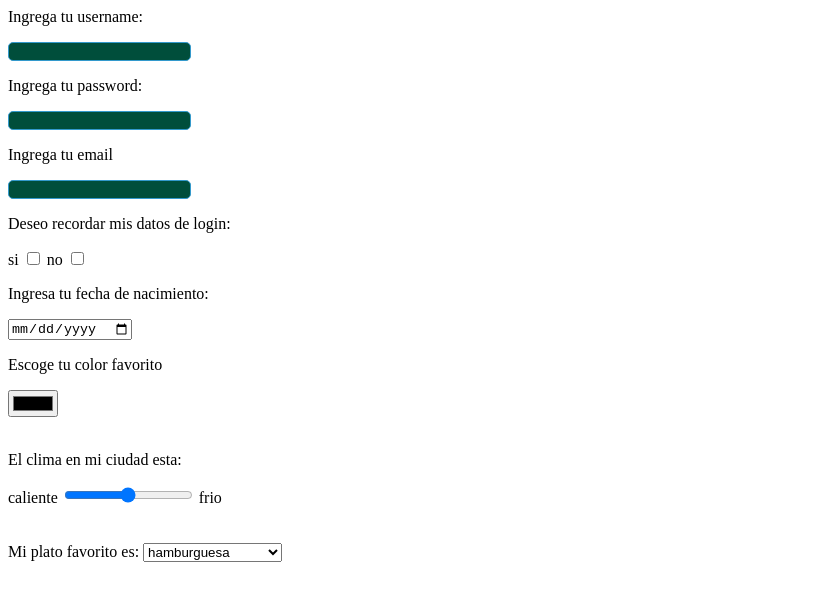
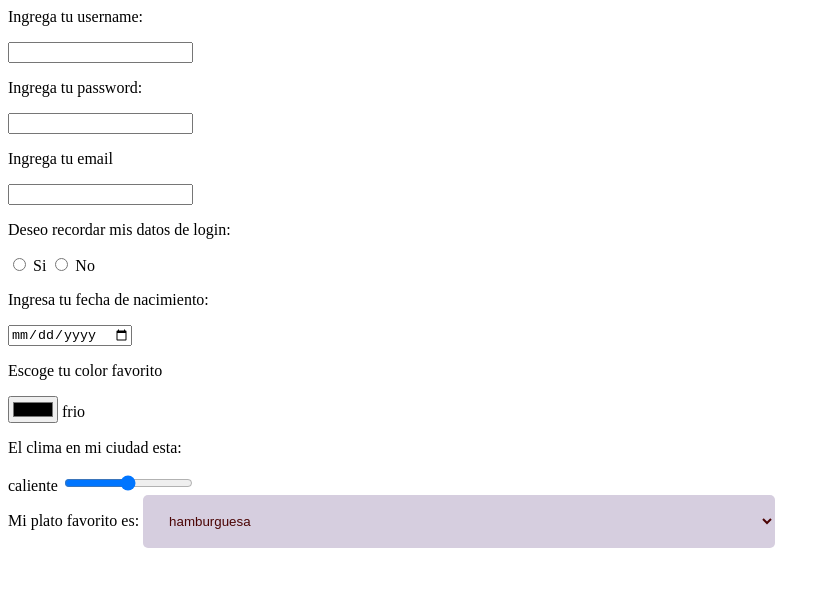
Before and after one commit to marcelaocampo/Challenge, a website: page index.html in a window 1280 px wide. Shown: the whole page, without its empty margins (0-830 px from the left). Drawn offline with Linux system fonts and the light colour scheme.

Commit message:
Actualizacion

```diff
--- a/index.html
+++ b/index.html
@@ -2,64 +2,72 @@
 input podemos sobre escribir esa propiedad, para que se renderice
 cada input en una linea distinta -->
 <style>
-  input {
-    /* intenta quitar esta regla y veras como se acomodan los inputs
-    uno al lado del otro */
-    display: block;
-  }
+ input[type=text]:focus {
+    background-color: #f1eff3;
+}
   /* creamos la clase inline-element para especificar que estos elementos
   deberán de estar en linea uno al lado del otro */
   .inline-element {
     display: inline;
   }
 
-   .outlinenone {
-     outline: none;
-     background-color: rgb(0, 78, 59);
-     border-radius: 5px;
-     border: 1px solid #39c;
-   }
+  input[type=password]:focus {
+    background-color: #f1eff3;
+}
+select {
+    width: 50%;
+    padding: 18px 22px;
+    border: none;
+    border-radius: 5px;
+    color: rgb(75, 4, 4);
+    background-color: #d6cedf;
+}
 
-
+input[type=radio]:checked {
+    background-color:#06F;
+    border-left-color:#06F;
+    border-right-color:#06F;
+}
 </style>
 
 <!-- La etiqueta <form> es opcional en ciertos casos, acá la hemos omitido
 para que veas que el HTML es muy permisivo en estos casos. -->
 
 <p>Ingrega tu username:</p>
-<input type="textInput"  class="outlinenone"  />
+<input type="text" class="" />
 
 <p>Ingrega tu password:</p>
-<input type="password" class="outlinenone" />
+<input type="password" />
+
 
 <p>Ingrega tu email</p>
-<input type="email"  class="outlinenone"/>
+<input type="email" />
 
 <p>Deseo recordar mis datos de login:</p>
-si <input class="inline-element" type="checkbox" /> no
-<input class="inline-element" type="checkbox" />
+<input type="radio" name="my-input" id="yes">
+<label for="yes">Si</label>
+
+<input type="radio" name="my-input" id="no">
+<label for="no">No</label>
 
 <p>Ingresa tu fecha de nacimiento:</p>
 <input type="date" />
 
 <p>Escoge tu color favorito</p>
 <input type="color" />
+<span class="inline-element">frio</span>
 
 <!-- con la etiqueta <br> podemos hacer un espacio en blanco -->
 <br />
-
 <p>El clima en mi ciudad esta:</p>
 
 <span class="inline-element">caliente</span>
 <input class="inline-element" type="range" />
-<span class="inline-element">frio</span>
-
-<br />
-<br />
 <br />
 
 <!-- también podemos usar etiqueta span para almacenar texto -->
 <span>Mi plato favorito es:</span>
+
 
 <!-- la etiqueta <select> es un caso especial donde no necesita de una
   etiqueta <input> -->
```
